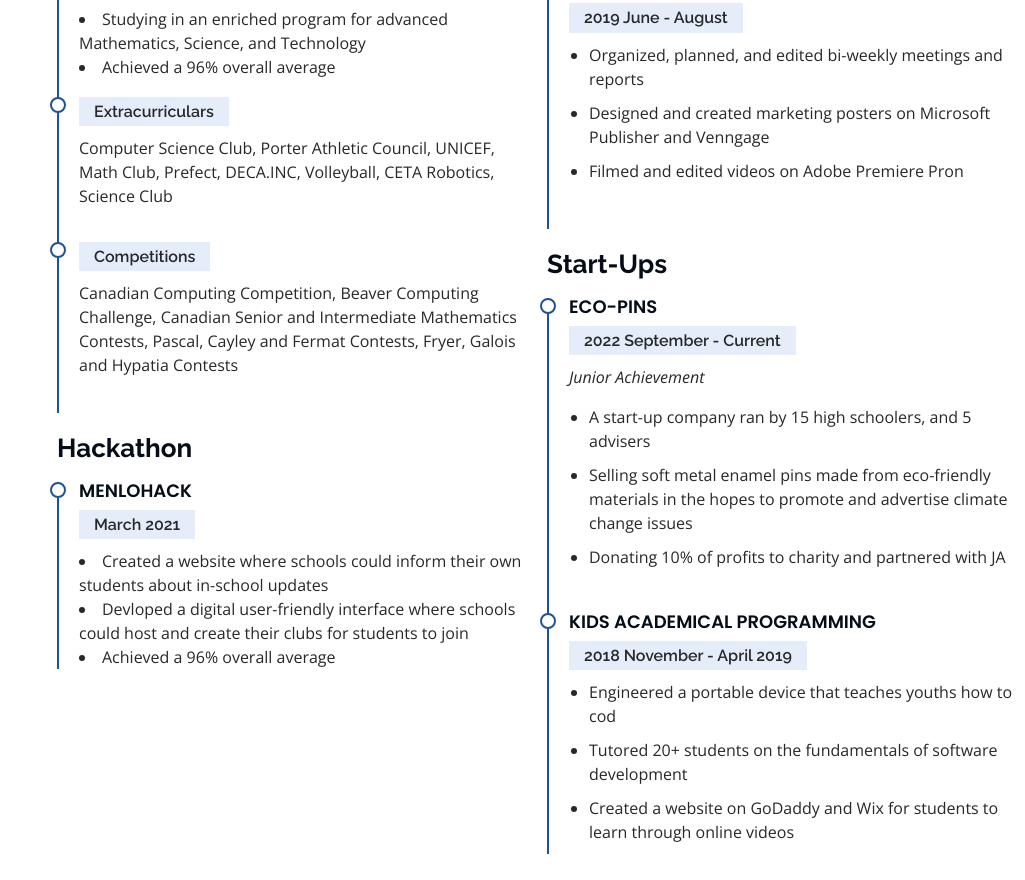
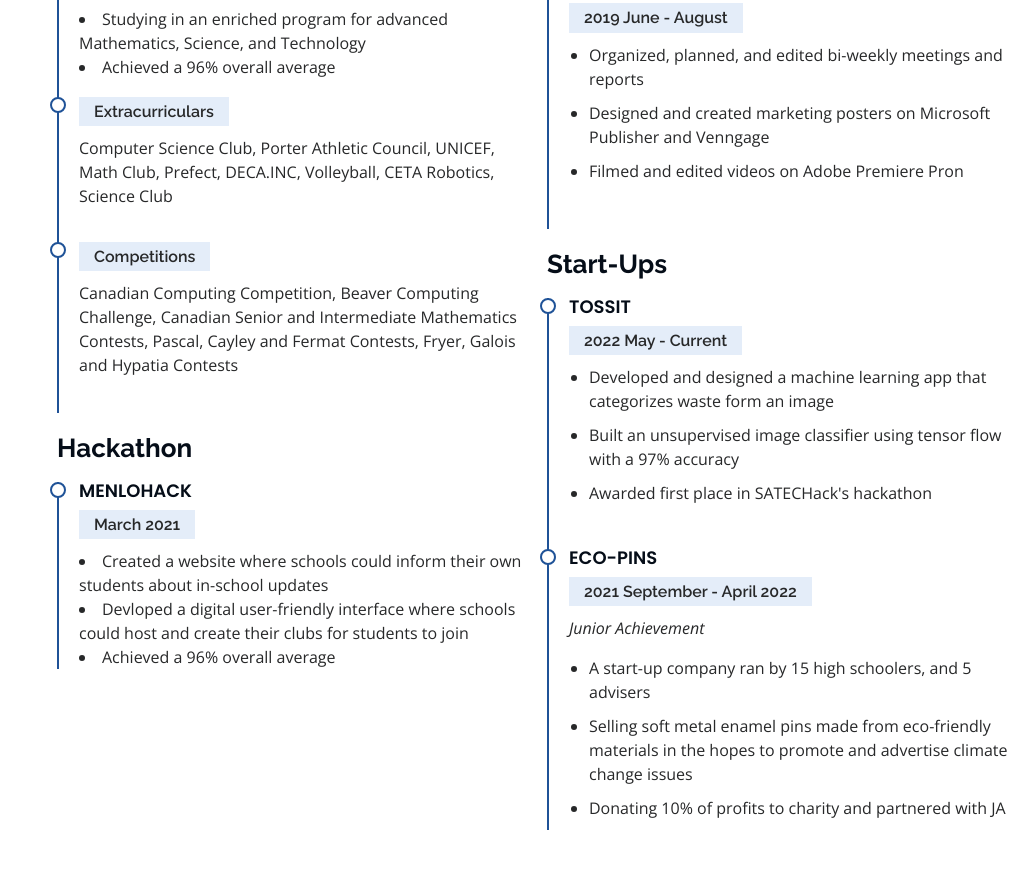
Before and after one commit to jaineelmodi11/JaineelModiPortfolio, a plain HTML site: page index.html in a window 1280 px wide. Shown: the part 3028-3908 px from the top of the page, without its empty margins (255-1280 px from the left). Drawn offline with nearby package versions, Linux system fonts and the light colour scheme.

Commit message:
Update index.html

```diff
--- a/index.html
+++ b/index.html
@@ -249,7 +249,7 @@
               <p><em>A collaborative and problem-solving computer programmer with 6+ months of experience designing and developing projects used by individuals all around the world.</em></p>
               <ul>
                 <li>Toronto Ontario Canada</li>
-                <li>(647)-915-4735</li>
+                <li>(647)-274-5055</li>
                 <li>Jaineelmodi04@gmail.com</li>
               </ul>
             </div>
@@ -309,23 +309,23 @@
             </div>
             <h3 class="resume-title">Start-Ups</h3>
             <div class="resume-item">
+              <h4>Tossit</h4>
+              <h5>2022 May - Current</h5>
+              <ul>
+
+                <li>Developed and designed a machine learning app that categorizes waste form an image</li>
+                <li>Built an unsupervised image classifier using tensor flow with a 97% accuracy</li>
+                <li>Awarded first place in SATECHack's hackathon</li>
+              </ul>
+            </div>
+            <div class="resume-item">
               <h4>Eco-Pins</h4>
-              <h5>2022 September - Current</h5>
+              <h5>2021 September - April 2022</h5>
               <p><em>Junior Achievement</em></p>
               <ul>
-
                 <li>A start-up company ran by 15 high schoolers, and 5 advisers</li>
                 <li>Selling soft metal enamel pins made from eco-friendly materials in the hopes to promote and advertise climate change issues</li>
                 <li>Donating 10% of profits to charity and partnered with JA</li>
-              </ul>
-            </div>
-            <div class="resume-item">
-              <h4>Kids Academical Programming</h4>
-              <h5>2018 November - April 2019</h5>
-              <ul>
-                <li>Engineered a portable device that teaches youths how to cod</li>
-                <li>Tutored 20+ students on the fundamentals of software development</li>
-                <li>Created a website on GoDaddy and Wix for students to learn through online videos</li>
               </ul>
             </div>
           </div>
```
